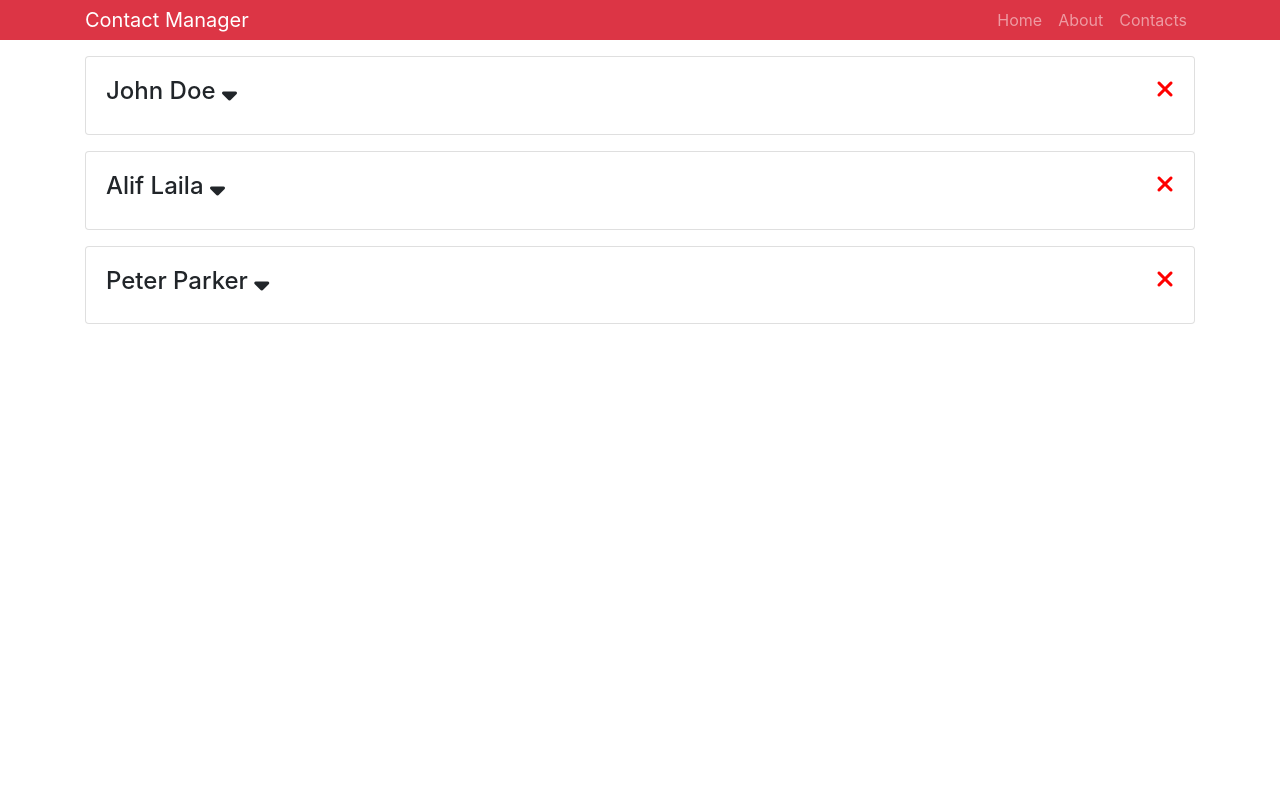
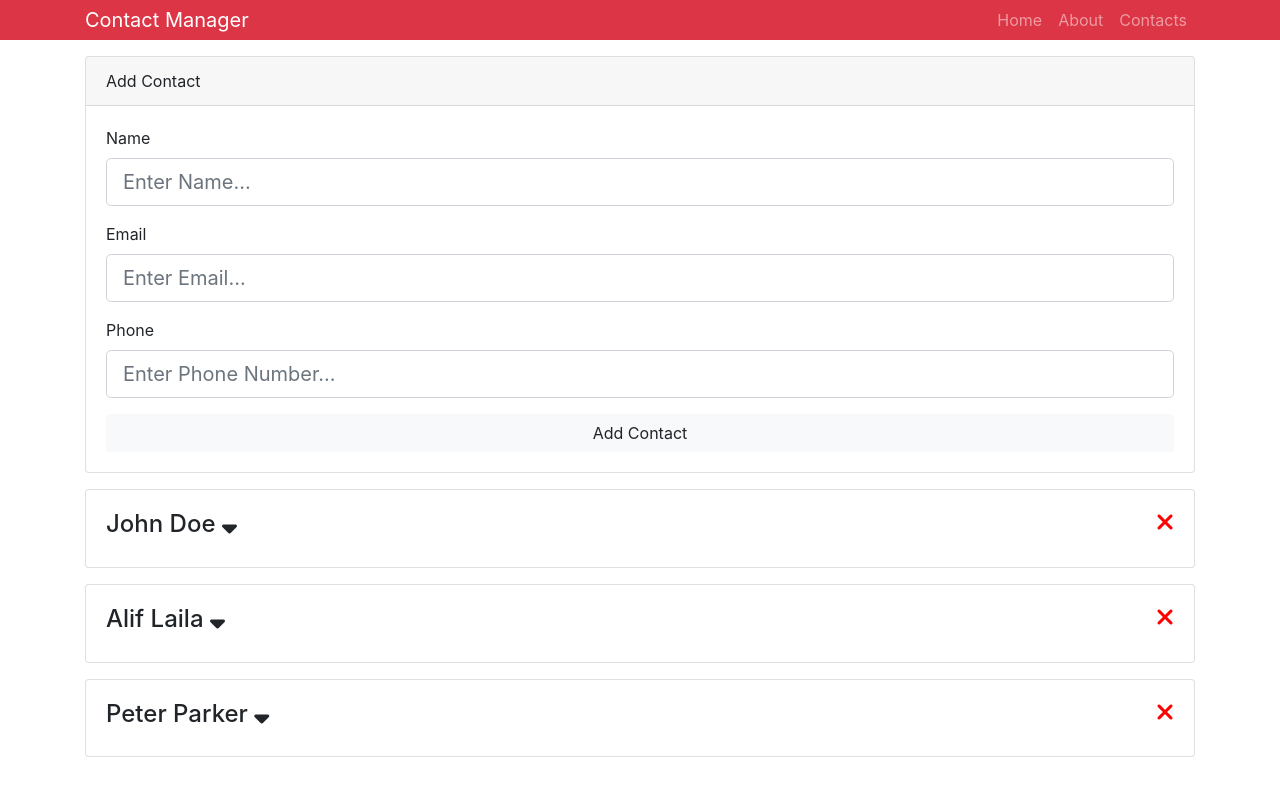
Before and after one commit to abhishekmazumder/React-Contact-Manager, a React (Create React App) app: page / in a window 1280 px wide. Shown: the top 796 px of the page. Built offline with nearby package versions, Linux system fonts and the light colour scheme.

Commit message:
AddContact Form Added

```diff
--- a/src/App.js
+++ b/src/App.js
@@ -1,5 +1,6 @@
 import React, { Component } from 'react';
-import Header from './components/Header';
+import Header from './components/layout/Header';
+import AddContact from './components/AddContact'
 import ContactList from './components/ContactList';
 import 'bootstrap/dist/css/bootstrap.min.css';
 import { Provider } from './context';
@@ -11,6 +12,7 @@
 				<div>
 					<Header branding="Contact Manager" />
 					<div className="container">
+						<AddContact />
 						<ContactList />
 					</div>
 				</div>
--- /dev/null
+++ b/src/components/AddContact.js
@@ -0,0 +1,68 @@
+import React, { Component } from 'react';
+
+class AddContact extends Component {
+	state = {
+		name: '',
+		email: '',
+		phone: '',
+	};
+
+	handleChange = (e) => this.setState({ [e.target.name]: e.target.value });
+
+	handleSubmit = (e) => {
+		e.preventDefault();
+		console.log(this.state);
+	};
+
+	render() {
+		const { name, email, phone } = this.state;
+		return (
+			<div className="card mb-3">
+				<div className="card-header">Add Contact</div>
+				<div className="card-body">
+					<form onSubmit={this.handleSubmit}>
+						<div className="form-group">
+							<label htmlFor="name">Name</label>
+							<input
+								type="text"
+								name="name"
+								className="form-control form-control-lg"
+								placeholder="Enter Name..."
+								value={name}
+								onChange={this.handleChange}
+							/>
+						</div>
+						<div className="form-group">
+							<label htmlFor="email">Email</label>
+							<input
+								type="email"
+								name="email"
+								className="form-control form-control-lg"
+								placeholder="Enter Email..."
+								value={email}
+								onChange={this.handleChange}
+							/>
+						</div>
+						<div className="form-group">
+							<label htmlFor="phone">Phone</label>
+							<input
+								type="text"
+								name="phone"
+								className="form-control form-control-lg"
+								placeholder="Enter Phone Number..."
+								value={phone}
+								onChange={this.handleChange}
+							/>
+						</div>
+						<input
+							type="submit"
+							value="Add Contact"
+							className="btn btn-light btn-block"
+						/>
+					</form>
+				</div>
+			</div>
+		);
+	}
+}
+export default AddContact;
```
Also changed, not shown: src/components/layout/Header.js (renamed from src/components/Header.js).
